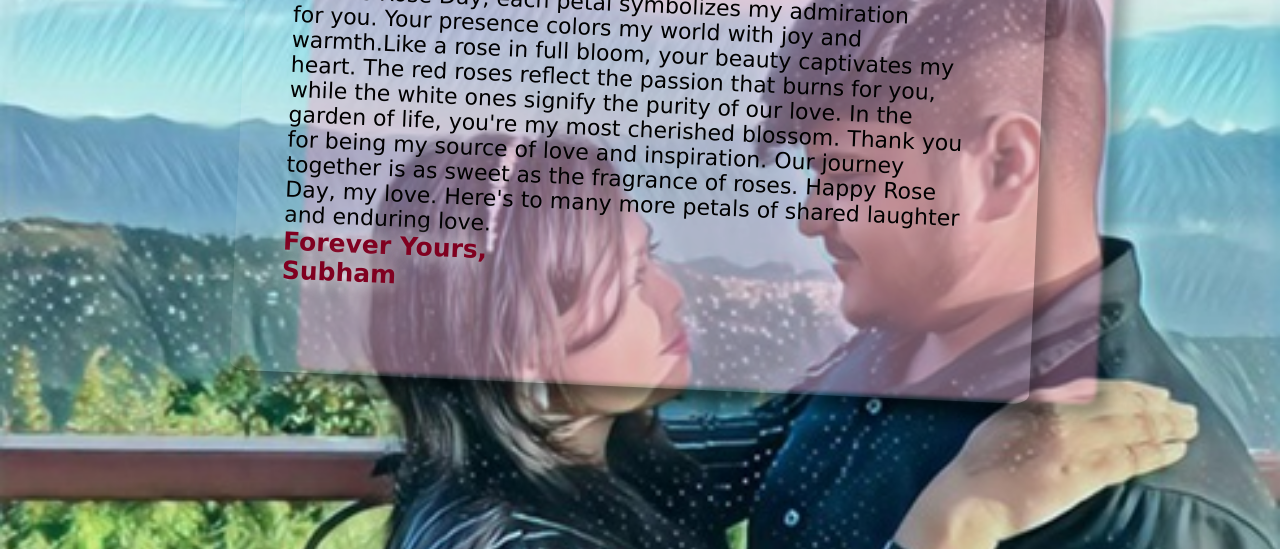
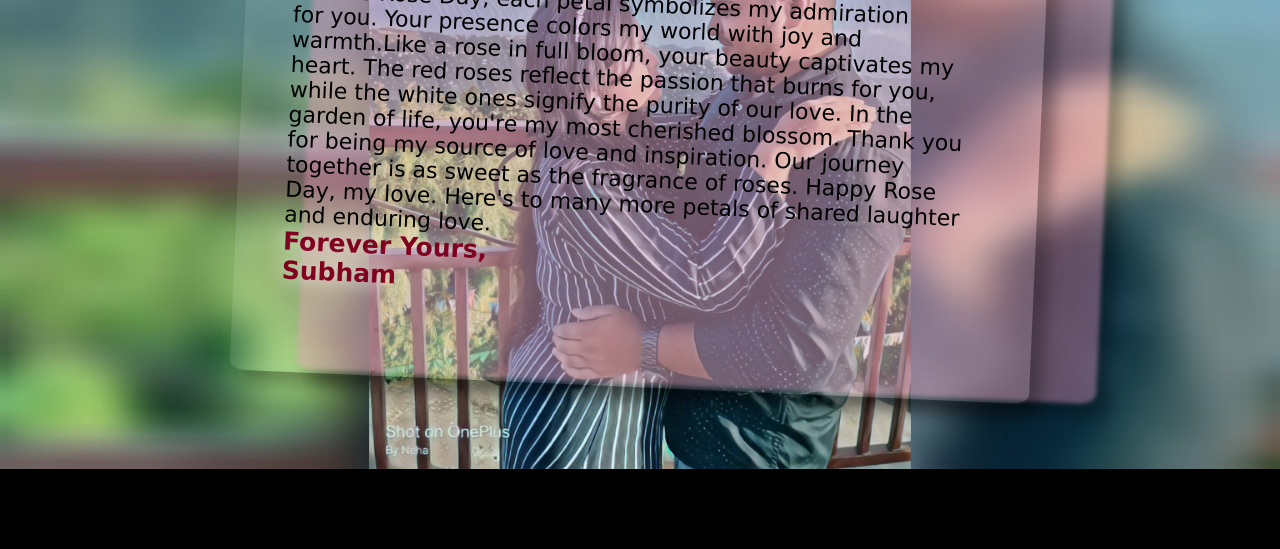
Before and after one commit to subhamsarangi500/rose, a plain HTML site: page new.html in a window 1280 px wide. Shown: the part 251-800 px from the top of the page. Drawn offline with Linux system fonts and the light colour scheme.

Commit message:
fixed image

```diff
--- a/new.css
+++ b/new.css
@@ -5,7 +5,7 @@
 
 body {
   font-family: "Varela Round", "Quicksand", sans-serif;
-  background: url(subham.png);
+  background: url(subham.jpg);
   background-size: cover;
   background-repeat: no-repeat;
   background-color: black;
```
Also changed, not shown: subham.jpg (added), subham.png (deleted).
